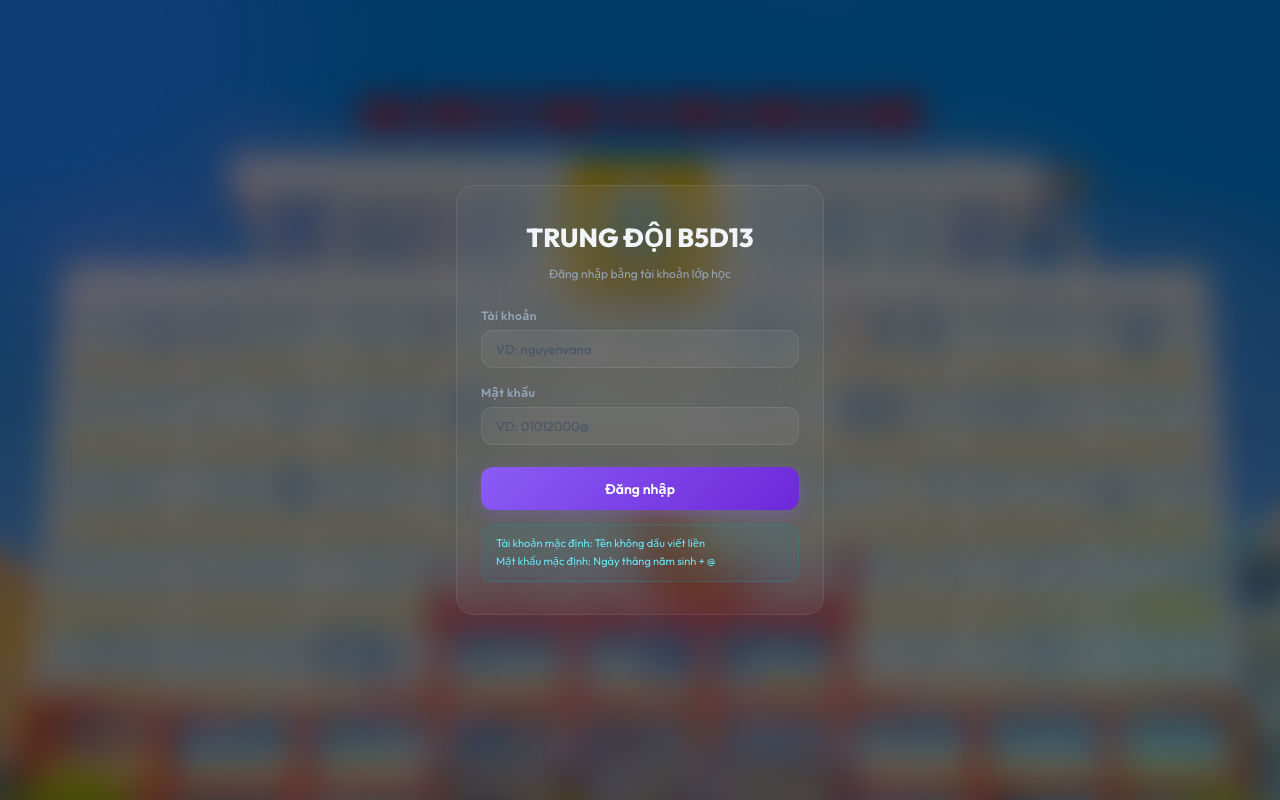
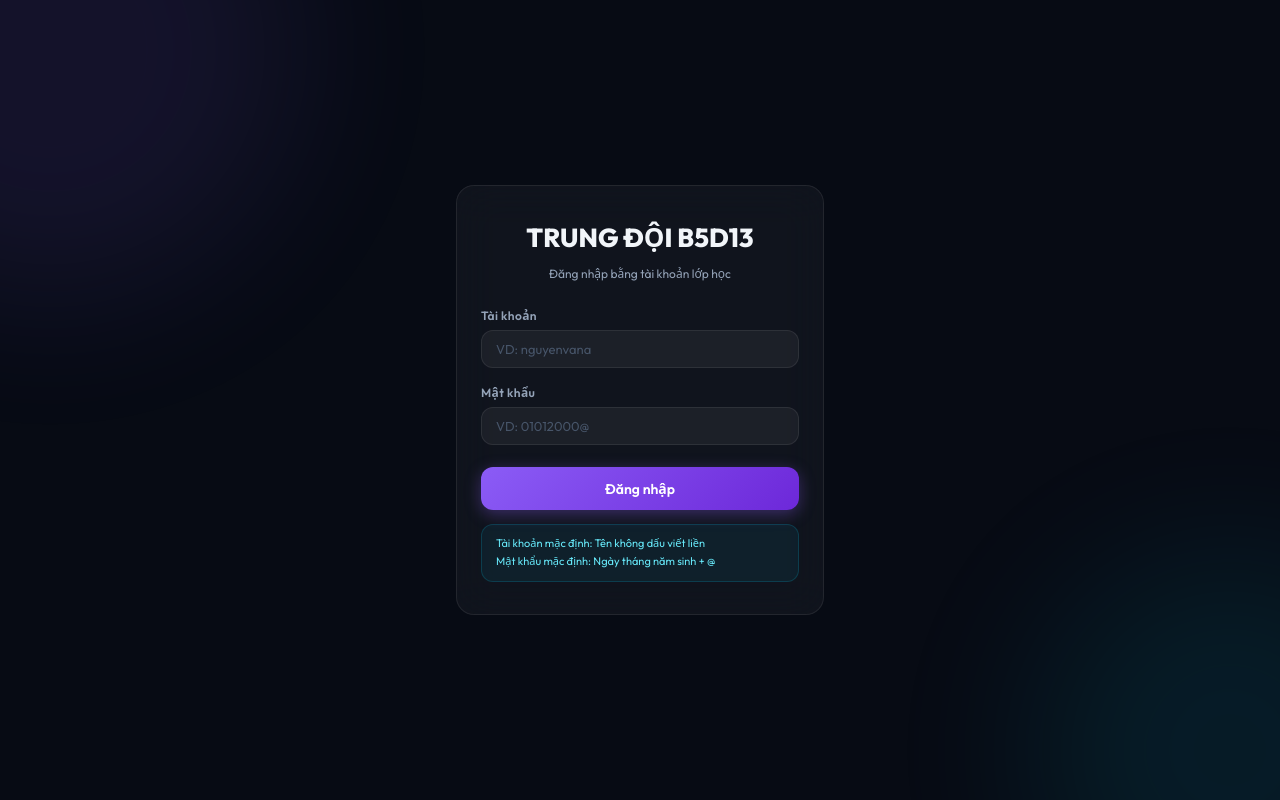
Before and after one commit to Huwang-138/B5D13, a website: page public/index.html in a window 1280 px wide. Drawn offline with nearby package versions, Linux system fonts and the light colour scheme.

Commit message:
Fix: background

```diff
--- a/public/css/style.css
+++ b/public/css/style.css
@@ -44,20 +44,7 @@ body {
   font-size: 14px;
 }
 
-.body-bg {
-  position: fixed;
-  inset: 0;
-  width: 100%;
-  height: 100%;
-  background-image: url('/background.jpg');
-  background-size: cover;
-  background-position: center;
-  background-repeat: no-repeat;
-  z-index: -2;
-  filter: blur(15px) brightness(0.4); /* Làm mờ ảnh để không bị vỡ hình và tối ưu độ tương phản chữ */
-  transform: scale(1.1); /* Zoom nhẹ tránh lộ viền trắng khi làm mờ */
-  pointer-events: none;
-}
+
 
 /* ─── Background Orbs ────────────────────────────────────────── */
 body::before, body::after {
--- a/public/index.html
+++ b/public/index.html
@@ -14,7 +14,6 @@
 </head>
 
 <body>
-  <div class="body-bg"></div>
   <div id="app">
 
     <!-- ─── Toast Container ──────────────────────────────────────── -->
--- a/public/js/app.js
+++ b/public/js/app.js
@@ -138,9 +138,11 @@ function updateNavbar() {
   setAvatarEl(avatarEl, state.user.avatar, state.user.fullName);
   document.getElementById('nav-username-el').textContent = state.user.fullName;
   const roleEl = document.getElementById('nav-role-el');
-  roleEl.innerHTML = state.user.role === 'admin'
-    ? '<span class="badge badge-amber">👑 Admin</span>'
-    : '<span class="badge badge-cyan">🎓 Học viên</span>';
+  if (roleEl) {
+    roleEl.innerHTML = state.user.role === 'admin'
+      ? '<span class="badge badge-amber">👑 Admin</span>'
+      : '<span class="badge badge-cyan">🎓 Học viên</span>';
+  }
 
   const toggleBtn = document.getElementById('btn-admin-toggle');
   if (state.user.role === 'admin') {
```
Also changed, not shown: server.js (+0 -13 lines), public/background.jpg (deleted).
